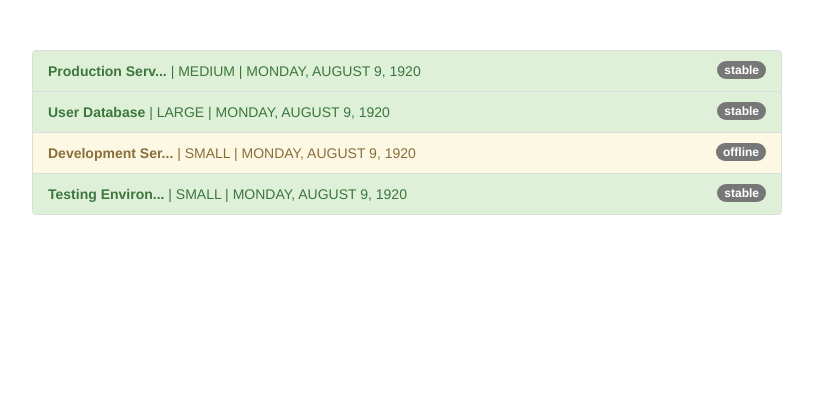
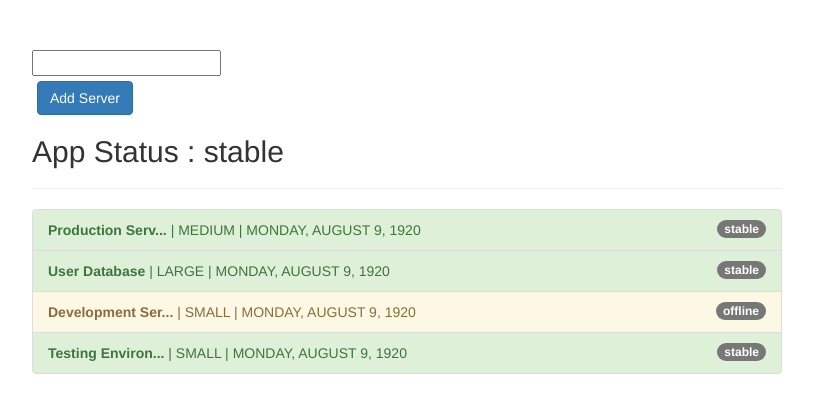
Before and after one commit to shivrajpro/angular-practice, an Angular app: page / in a window 1280 px wide. Shown: the top 412 px of the page, without its empty margins (233-1046 px from the left). Built offline with nearby package versions, Linux system fonts and the light colour scheme.

Commit message:
Section 17 : Pipes DONE!

```diff
--- a/src/app/app.component.html
+++ b/src/app/app.component.html
@@ -1,10 +1,15 @@
 <div class="container">
   <div class="row">
     <div class="col-xs-12 col-sm-10 col-md-8 col-sm-offset-1 col-md-offset-2">
+      <input type="text" [(ngModel)]="filterStatus" /> <br>
+      <button class="btn btn-primary" (click)="onAddServer()">Add Server</button>
+      <br>
+      <h2>App Status : {{appStatus | async}} </h2>
+      <hr>
       <ul class="list-group">
         <li
           class="list-group-item"
-          *ngFor="let server of servers"
+          *ngFor="let server of servers | filter:filterStatus:'status'"
           [ngClass]="getStatusClasses(server)">
           <span
             class="badge">
--- a/src/app/app.component.ts
+++ b/src/app/app.component.ts
@@ -6,6 +6,13 @@ import { Component } from '@angular/core';
   styleUrls: ['./app.component.css']
 })
 export class AppComponent {
+
+  appStatus = new Promise((resolve, reject)=>{
+    setTimeout(()=>{
+      resolve('stable');
+    },2000);
+  });
+
   servers = [
     {
       instanceType: 'medium',
@@ -32,7 +39,19 @@ export class AppComponent {
       started: new Date(15, 1, 2017)
     }
   ];
-  getStatusClasses(server: {instanceType: string, name: string, status: string, started: Date}) {
+
+  filterStatus: string = '';
+
+  onAddServer() {
+    this.servers.push({
+      instanceType: "medium",
+      name: "Network Server",
+      status: "stable",
+      started: new Date(16, 1, 2018)
+    });
+  }
+
+  getStatusClasses(server: { instanceType: string, name: string, status: string, started: Date }) {
     return {
       'list-group-item-success': server.status === 'stable',
       'list-group-item-warning': server.status === 'offline',
--- a/src/app/app.module.ts
+++ b/src/app/app.module.ts
@@ -4,11 +4,13 @@ import { FormsModule } from '@angular/forms';
 import { ShortenPipe } from "./shorten.pipe";
 
 import { AppComponent } from './app.component';
+import { FilterPipe } from './filter.pipe';
 
 @NgModule({
   declarations: [
     AppComponent,
-    ShortenPipe
+    ShortenPipe,
+    FilterPipe
   ],
   imports: [
     BrowserModule,
--- /dev/null
+++ b/src/app/filter.pipe.ts
@@ -0,0 +1,22 @@
+import { Pipe, PipeTransform } from '@angular/core';
+
+@Pipe({
+  name: 'filter',
+  pure:false //leads to performance issues as the transform function executes everytime the data changes
+})
+export class FilterPipe implements PipeTransform {
+
+  transform(value: any, filterString:string, propName:string) {
+    if(value.length === 0 || filterString=='')
+      return value;
+
+    const propArray = [];
+    for (const item of value) {
+      if(item[propName] == filterString)
+        propArray.push(item);
+    }
+
+    return propArray;
+  }
+
+}
```
